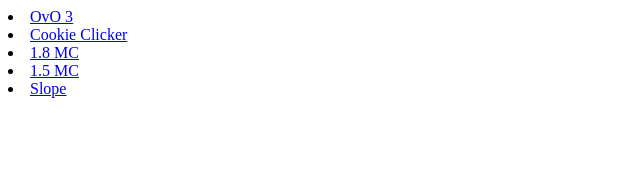
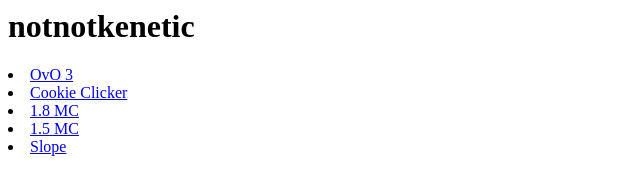
Before and after one commit to VxClutch5060/notnotkenetic, a plain HTML site: page index.html in a window 1280 px wide. Shown: the whole page, without its empty margins (0-640 px from the left). Drawn offline with Linux system fonts and the light colour scheme.

Commit message:
Update index.html

```diff
--- a/index.html
+++ b/index.html
@@ -2,6 +2,7 @@
   <title>notnotkenetic</title>
 </head>
 <body>
+  <h1>notnotkenetic</h1>
     <li><a href="https://notkenetic.github.io/ovo3.html">OvO 3</a></li>
     <li><a href="https://notkenetic.github.io/cookieclicker.html">Cookie Clicker</a></li>
     <li><a href="https://notkenetic.github.io/1.8.html">1.8 MC</a></li>
```
